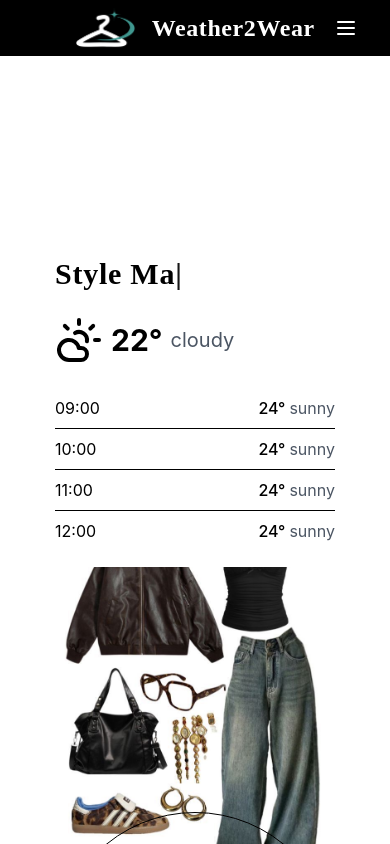
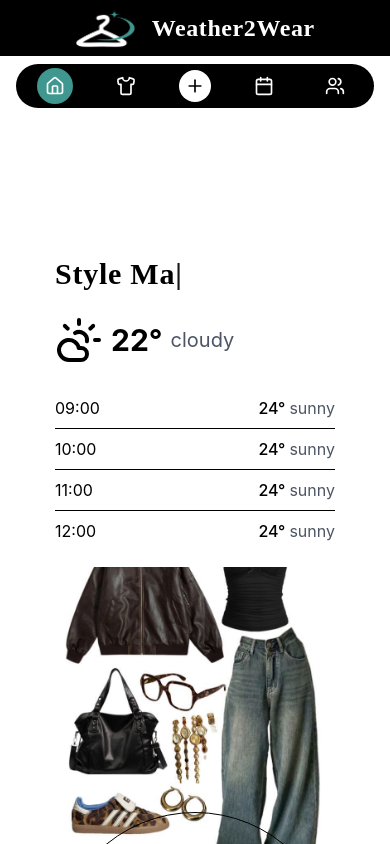
Before and after one commit to COS301-SE-2025/Weather-to-Wear, a React (Create React App) app in the folder app-mobile/my-app/: page / in a window 390 px wide. Shown: the top 844 px of the page. Built offline with nearby package versions, Linux system fonts and the light colour scheme; the HTML template or start-up script is replaced by a standard one.

Commit message:
updated on the nav bar - so that it can be scalable

```diff
--- a/app-mobile/my-app/src/components/NavBar.tsx
+++ b/app-mobile/my-app/src/components/NavBar.tsx
@@ -1,12 +1,11 @@
 import React, { useState, useEffect } from "react";
 import { Link, useLocation } from "react-router-dom";
-import { Plus, Menu, X } from "lucide-react";
+import { Plus, Home, Calendar, Shirt, Users } from "lucide-react";
 
 const NavBar = () => {
   const location = useLocation();
   const currentPath = location.pathname;
   const [menuOpen, setMenuOpen] = useState(false);
-  const [mobileMenuOpen, setMobileMenuOpen] = useState(false);
   const [isMobile, setIsMobile] = useState(window.innerWidth < 1024);
 
   const isActive = (path: string) => {
@@ -19,21 +18,13 @@ const NavBar = () => {
     setMenuOpen((open) => !open);
   };
 
-  const toggleMobileMenu = () => {
-    setMobileMenuOpen((open) => !open);
-  };
-
   useEffect(() => {
     setMenuOpen(false);
-    setMobileMenuOpen(false);
   }, [location.pathname]);
 
   useEffect(() => {
     const handleResize = () => {
       setIsMobile(window.innerWidth < 1024);
-      if (window.innerWidth >= 1024) {
-        setMobileMenuOpen(false);
-      }
     };
 
     window.addEventListener("resize", handleResize);
@@ -52,18 +43,8 @@ const NavBar = () => {
                 Weather2Wear
               </h1>
             </div>
-
-    {/* Mobile menu toggle */}
-    <button
-      className="lg:hidden text-white absolute right-4"
-      onClick={toggleMobileMenu}
-      aria-label="Toggle menu"
-    >
-      {mobileMenuOpen ? <X size={24} /> : <Menu size={24} />}
-    </button>
           </div>
         </div>
-
 
         {/* Desktop Nav Bar */}
         <nav className="hidden lg:block py-3 px-4 bg-white relative">
@@ -126,7 +107,7 @@ const NavBar = () => {
             </div>
           </div>
 
-          {/* Desktop Popup menu */}
+          {/* Desktop Popup Menu */}
           <div className="w-full">
             <div className="max-w-screen-xl mx-auto flex justify-center items-center min-h-[0.5rem]">
               <div className={`${menuOpen ? "flex" : "hidden"} gap-6`}>
@@ -158,79 +139,76 @@ const NavBar = () => {
           </div>
         </nav>
 
-        {/* Mobile Navigation */}
+        {/* Mobile Navigation - Icon-based */}
         {isMobile && (
-          <div className={`lg:hidden bg-white transition-all duration-300 ${mobileMenuOpen ? "max-h-screen" : "max-h-0 overflow-hidden"}`}>
-            <div className="flex flex-col items-center py-4 space-y-4">
+          <div className="lg:hidden bg-white py-2 px-4">
+            <div className="bg-black rounded-full flex items-center justify-around p-1">
               <Link
                 to="/"
-                className={`px-4 py-2 rounded-full transition-colors ${
-                  currentPath === "/" ? "bg-[#3F978F] text-white" : "text-black hover:bg-gray-100"
-                } font-livvic`}
+                className={`flex items-center justify-center p-2 rounded-full transition-colors ${
+                  currentPath === "/" ? "bg-[#3F978F]" : "hover:bg-[#304946]"
+                }`}
               >
-                home
+                <Home className="w-5 h-5 text-white" />
               </Link>
               <Link
                 to="/closet"
-                className={`px-4 py-2 rounded-full transition-colors ${
-                  currentPath === "/closet" ? "bg-[#3F978F] text-white" : "text-black hover:bg-gray-100"
-                } font-livvic`}
+                className={`flex items-center justify-center p-2 rounded-full transition-colors ${
+                  currentPath === "/closet" ? "bg-[#3F978F]" : "hover:bg-[#304946]"
+                }`}
               >
-                closet
+                <Shirt className="w-5 h-5 text-white" />
               </Link>
+              <button
+                onClick={toggleMenu}
+                className="flex items-center justify-center p-1 bg-white rounded-full w-8 h-8"
+                aria-label="Add options"
+              >
+                <Plus size={20} className="text-black" />
+              </button>
               <Link
                 to="/calendar"
-                className={`px-4 py-2 rounded-full transition-colors ${
-                  currentPath === "/calendar" ? "bg-[#3F978F] text-white" : "text-black hover:bg-gray-100"
-                } font-livvic`}
+                className={`flex items-center justify-center p-2 rounded-full transition-colors ${
+                  currentPath === "/calendar" ? "bg-[#3F978F]" : "hover:bg-[#304946]"
+                }`}
               >
-                calendar
+                <Calendar className="w-5 h-5 text-white" />
               </Link>
               <Link
                 to="/feed"
-                className={`px-4 py-2 rounded-full transition-colors ${
-                  currentPath === "/feed" ? "bg-[#3F978F] text-white" : "text-black hover:bg-gray-100"
-                } font-livvic`}
+                className={`flex items-center justify-center p-2 rounded-full transition-colors ${
+                  currentPath === "/feed" ? "bg-[#3F978F]" : "hover:bg-[#304946]"
+                }`}
               >
-                feed
+                <Users className="w-5 h-5 text-white" />
               </Link>
+            </div>
 
-              {/* <div className="w-full border-t border-gray-200 my-2"></div> */}
-
-              {/* <Link
+            {/* Mobile Popup Menu */}
+            <div className={`${menuOpen ? "block" : "hidden"} mt-2`}>
+              <div className="flex flex-col space-y-2">
+                <Link
                   to="/add"
-                className="px-4 py-2 text-black font-livvic"
+                  className="px-4 py-2 text-sm text-black font-livvic"
+                  onClick={() => setMenuOpen(false)}
                 >
                   add to closet
-              </Link> */}
-
-              {/* <Link
+                </Link>
+                <Link
                   to="/create-outfit"
-                className="px-4 py-2 text-black font-livvic"
+                  className="px-4 py-2 text-sm text-black font-livvic"
+                  onClick={() => setMenuOpen(false)}
                 >
                   create an outfit
                 </Link>
                 <Link
                   to="/post-to-feed"
-                className="px-4 py-2 text-black font-livvic"
+                  className="px-4 py-2 text-sm text-black font-livvic"
+                  onClick={() => setMenuOpen(false)}
                 >
                   post to feed
-              </Link> */}
-
-              {/* <div className="w-full border-t border-gray-200 my-2"></div>
-
-              <div className="flex items-center gap-4">
-                <Link to="/profile">
-                  <img
-                    src="/profile.png"
-                    alt="Profile"
-                    className="w-8 h-8 rounded-full object-cover border border-black cursor-pointer"
-                  />
                 </Link>
-                <button className="px-4 py-1 rounded-full border border-black text-black hover:bg-black hover:text-white transition-all font-livvic">
-                  log out
-                </button>
-              </div> */}
+              </div>
             </div>
           </div>
         )}
```
Lines whose indentation alone changed are shown as unchanged.
